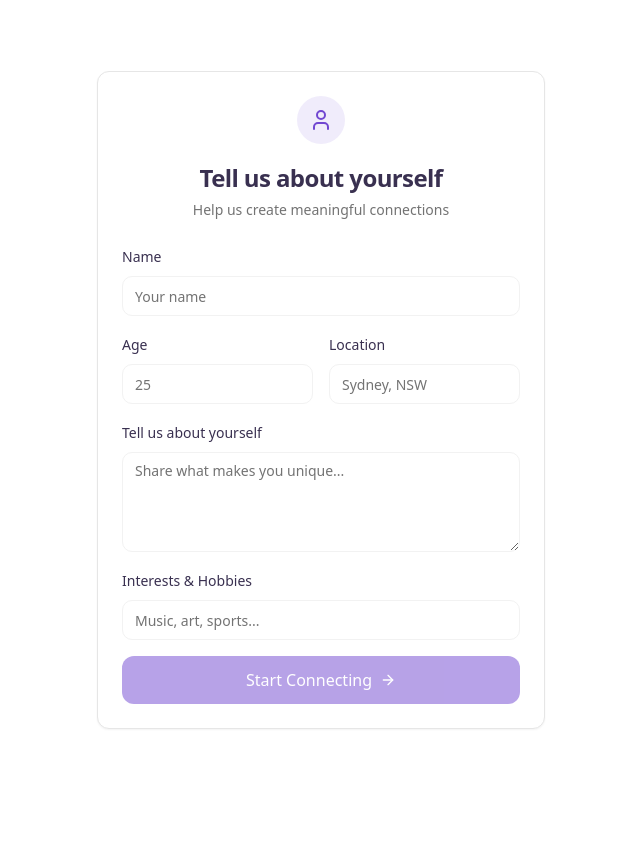
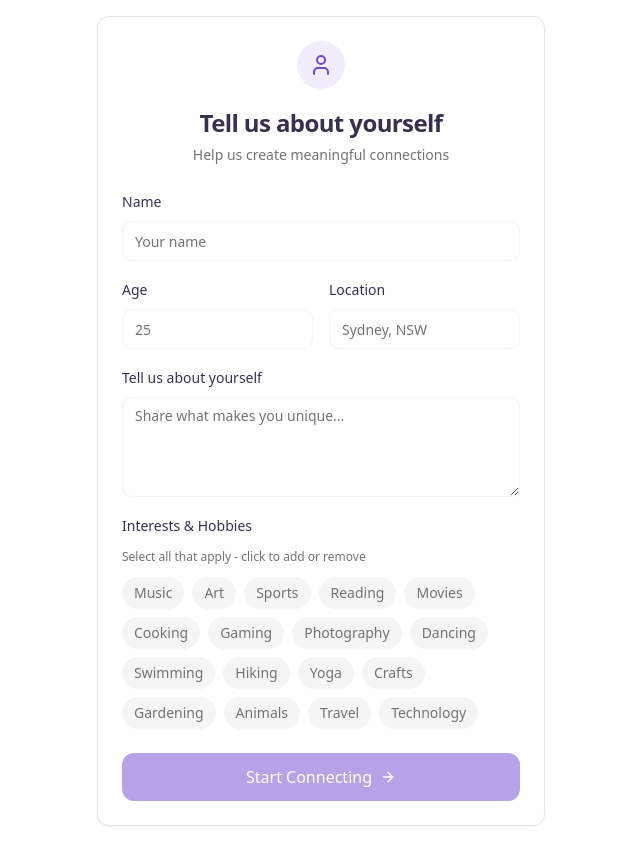
Before and after one commit to jackmielke/mindmatch-connect-ndis, a React (Vite) app: page / in a window 1280 px wide. Both pictures are taken after a click on the element 640 px from the left and 395 px from the top of the page. Shown: the whole page, without its empty margins (319-959 px from the left). Before the commit the page ends 800 px from the top, so only its background shows below. Built offline with nearby package versions, Linux system fonts and the light colour scheme.

Commit message:
Add PWA and interest bubbles
Implement PWA functionality and add interactive interest bubbles.

```diff
--- a/index.html
+++ b/index.html
@@ -15,6 +15,11 @@
     <meta name="twitter:card" content="summary_large_image" />
     <meta name="twitter:site" content="@lovable_dev" />
     <meta name="twitter:image" content="https://lovable.dev/opengraph-image-p98pqg.png" />
+
+    <!-- PWA Meta Tags -->
+    <link rel="manifest" href="/manifest.json" />
+    <meta name="theme-color" content="#8B5CF6" />
+    <link rel="icon" href="/lovable-uploads/1f965578-9448-42be-bf11-f2efd40dab41.png" type="image/png">
   </head>
 
   <body>
--- a/src/components/Onboarding.tsx
+++ b/src/components/Onboarding.tsx
@@ -4,6 +4,19 @@ import { Input } from "@/components/ui/input";
 import { Textarea } from "@/components/ui/textarea";
 import { Card, CardContent, CardDescription, CardHeader, CardTitle } from "@/components/ui/card";
 import { Handshake, Users, ArrowRight, User } from "lucide-react";
+
+const PARTICIPANT_INTERESTS = [
+  "Music", "Art", "Sports", "Reading", "Movies", "Cooking", "Gaming", "Photography",
+  "Dancing", "Swimming", "Hiking", "Yoga", "Crafts", "Gardening", "Animals", "Travel",
+  "Technology", "Board Games", "Puzzles", "Writing", "Singing", "Drawing", "Fishing"
+];
+
+const CARER_SKILLS = [
+  "Personal Care", "Cooking", "Cleaning", "Companionship", "Transportation", "Shopping",
+  "Medication Support", "Exercise Support", "Social Activities", "Hobby Support",
+  "Technology Help", "Reading Support", "Music Therapy", "Art Therapy", "Pet Care",
+  "Gardening", "Life Skills", "Communication", "Behavioral Support", "Respite Care"
+];
 
 interface OnboardingProps {
   onComplete: (userType: "participant" | "carer", userData: any) => void;
@@ -17,8 +30,8 @@ const Onboarding = ({ onComplete }: OnboardingProps) => {
     age: "",
     location: "",
     bio: "",
-    interests: "",
-    experience: "",
+    interests: [] as string[],
+    experience: [] as string[],
   });
 
   const handleUserTypeSelect = (type: "participant" | "carer") => {
@@ -28,6 +41,15 @@ const Onboarding = ({ onComplete }: OnboardingProps) => {
 
   const handleInputChange = (field: string, value: string) => {
     setFormData(prev => ({ ...prev, [field]: value }));
+  };
+
+  const toggleSelection = (item: string, field: 'interests' | 'experience') => {
+    setFormData(prev => ({
+      ...prev,
+      [field]: prev[field].includes(item)
+        ? prev[field].filter(i => i !== item)
+        : [...prev[field], item]
+    }));
   };
 
   const handleSubmit = () => {
@@ -138,15 +160,35 @@ const Onboarding = ({ onComplete }: OnboardingProps) => {
             />
           </div>
 
-          <div className="space-y-2">
+          <div className="space-y-3">
             <label className="text-sm font-medium">
               {userType === "participant" ? "Interests & Hobbies" : "Skills & Experience"}
             </label>
-            <Input
-              placeholder={userType === "participant" ? "Music, art, sports..." : "Personal care, cooking, companionship..."}
-              value={userType === "participant" ? formData.interests : formData.experience}
-              onChange={(e) => handleInputChange(userType === "participant" ? "interests" : "experience", e.target.value)}
-            />
+            <p className="text-xs text-muted-foreground mb-3">
+              Select all that apply - click to add or remove
+            </p>
+            <div className="flex flex-wrap gap-2 max-h-40 overflow-y-auto">
+              {(userType === "participant" ? PARTICIPANT_INTERESTS : CARER_SKILLS).map((item) => {
+                const isSelected = userType === "participant"
+                  ? formData.interests.includes(item)
+                  : formData.experience.includes(item);
+
+                return (
+                  <button
+                    key={item}
+                    type="button"
+                    onClick={() => toggleSelection(item, userType === "participant" ? "interests" : "experience")}
+                    className={`px-3 py-1.5 rounded-full text-sm font-medium transition-all duration-200 ${
+                      isSelected
+                        ? "bg-primary text-primary-foreground shadow-sm"
+                        : "bg-muted hover:bg-muted/80 text-muted-foreground hover:text-foreground"
+                    }`}
+                  >
+                    {item}
+                  </button>
+                );
+              })}
+            </div>
           </div>
 
           <Button
@@ -154,7 +196,7 @@ const Onboarding = ({ onComplete }: OnboardingProps) => {
             variant="premium"
             size="lg"
             className="w-full mt-6"
-            disabled={!formData.name || !formData.bio}
+            disabled={!formData.name || !formData.bio || (userType === "participant" ? formData.interests.length === 0 : formData.experience.length === 0)}
           >
             Start Connecting
             <ArrowRight className="w-5 h-5" />
```
Also changed, not shown: public/lovable-uploads/1f965578-9448-42be-bf11-f2efd40dab41.png (added), public/manifest.json (added).
